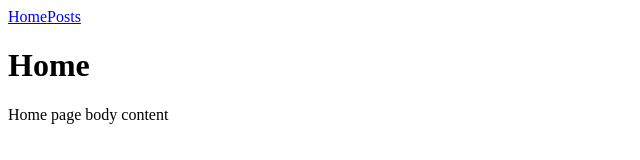
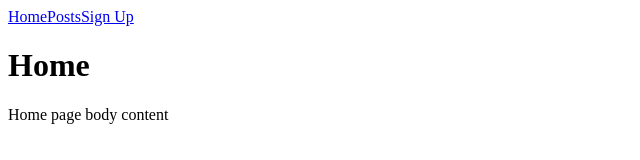
Before and after one commit to hturnbull93/acebook-myspace-react, a React (Create React App) app: page / in a window 1280 px wide. Shown: the top 160 px of the page, without its empty margins (0-640 px from the left). Built offline with nearby package versions, Linux system fonts and the light colour scheme.

Commit message:
Added signup to the NavLinks

```diff
--- a/src/components/Navigation.js
+++ b/src/components/Navigation.js
@@ -7,6 +7,7 @@ const Navigation = () => {
        <div>
           <NavLink to="/">Home</NavLink>
           <NavLink to="/posts">Posts</NavLink>
+          <NavLink to="/signup">Sign Up</NavLink>
        </div>
     );
 }
```
